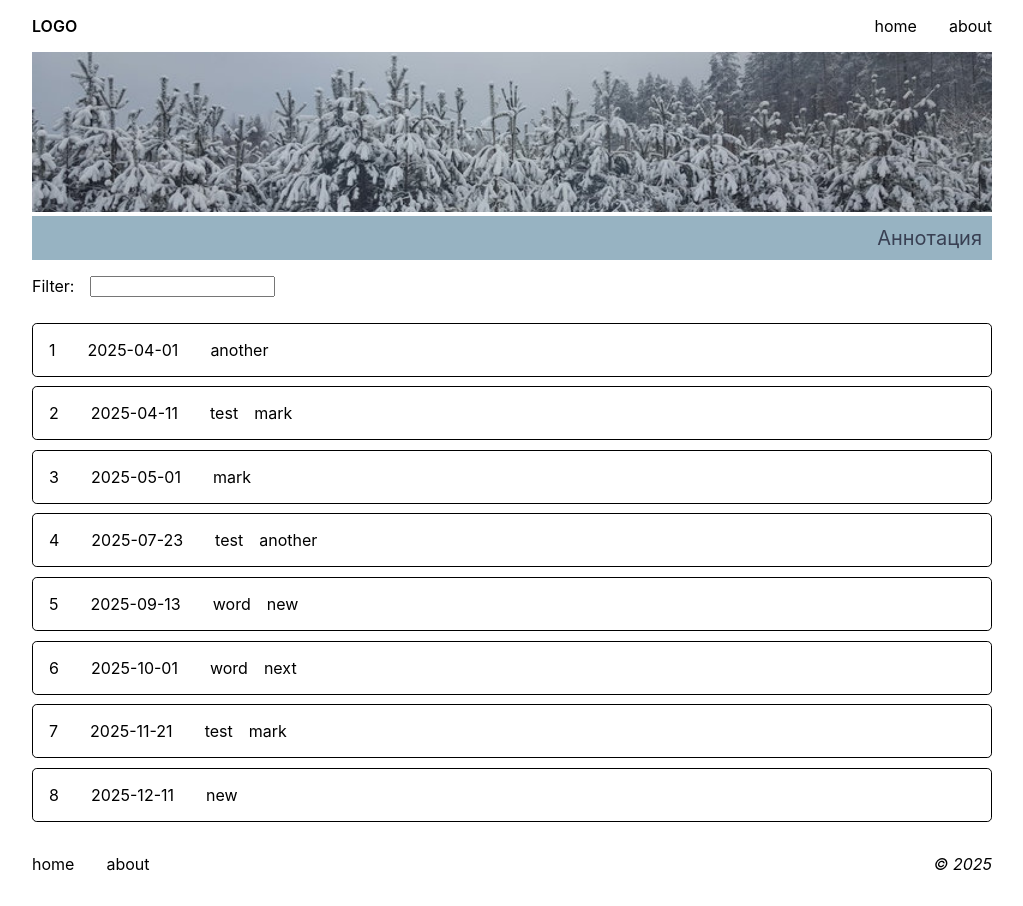
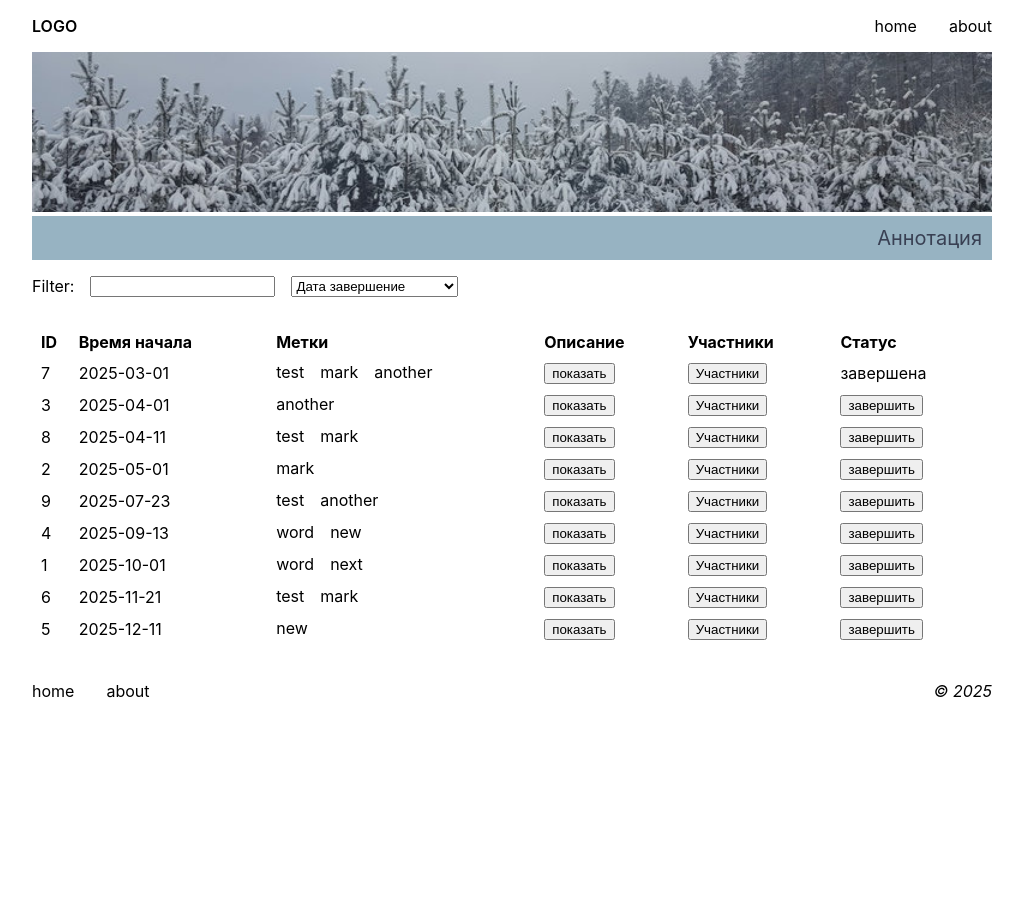
Before and after one commit to shustrya/todo-list, a React (Create React App) app: page / in a window 1280 px wide. Shown: the whole page, without its empty margins (128-1151 px from the left). After the commit the page ends 800 px from the top, so only its background shows below. Built offline with nearby package versions, Linux system fonts and the light colour scheme.

Commit message:
Lesson 7

```diff
--- a/src/components/tasks/description/Description.js
+++ b/src/components/tasks/description/Description.js
@@ -2,8 +2,10 @@ import descriptionStyle from './description.module.css';
 
 export default function description({description}) {
   return (
-    <div className={descriptionStyle.container}>
-      {description}
-    </div>
+          <tr>
+            <td></td>
+            <td className={descriptionStyle.row} colSpan="4">{description}</td>
+            <td></td>
+        </tr>
   );
 }
--- a/src/components/tasks/description/description.module.css
+++ b/src/components/tasks/description/description.module.css
@@ -1,4 +1,4 @@
-.container {
-  padding: 0 1rem 1rem 1rem;
-  text-align: end;
+.row {
+  padding: 0.5rem 0;
+  text-align: start;
 }
--- /dev/null
+++ b/src/components/tasks/edit/Edit.js
@@ -0,0 +1,38 @@
+import { useRef } from "react";
+
+export default function Edit({users, onEdit, onDelete}) {
+
+  const inputRef = useRef();
+
+  function handleNewName() {
+    const value = String(inputRef.current.value).trim();
+
+
+    if(value) {
+      onEdit(value);
+      inputRef.current.value = '';
+    }
+  }
+
+  return (
+    <tr>
+      <td colSpan="4"></td>
+      <td>
+        <div>
+          {users.map((n,i) => <div key={i}><span>{n}</span>
+          <button onClick={() => onDelete(n)}>Х</button>
+        </div>
+        )}
+        </div>
+        <div>
+          <input style={{
+            width: "45px"
+          }} type="text"
+          ref={inputRef}/>
+          <button onClick={handleNewName}>+</button>
+        </div>
+      </td>
+      <td></td>
+  </tr>
+);
+}
--- a/src/components/tasks/list/TasksList.js
+++ b/src/components/tasks/list/TasksList.js
@@ -1,24 +1,37 @@
 import { Tasks } from '../../../tasks';
 import Task from '../task/Task';
-import Description from '../description/Description';
 import tasksStyle from './taskslist.module.css';
 import { useState } from 'react';
+import Edit from '../edit/Edit';
 
 export default function TasksList() {
   const [ marksFilter, setMarksFilter ] = useState('');
+  const [ sortFilter, setSortFilter] = useState('finish_by');
+  const [ tasksState, setTasksState] = useState(Tasks);
+  const selectOptions = [
+    { name: 'finish_by', title: 'Дата завершение'},
+    { name: 'created_at', title: 'Дата создания'},
+    { name: 'users', title: 'Количество участников'}
+  ];
 
-  const tasks = Tasks.filter( task => !task.finished )
+  const tasks = tasksState
               .filter( mark => {
                 if( !!marksFilter ) {
                   return mark.marks.some( x => x.includes(marksFilter));
                 }
-                return mark;
+                return true;
               })
-              .sort((a,b) =>  new Date(a.finish_by) - new Date(b.finish_by))
+              .sort((a,b) =>  {
+                  if(sortFilter === 'users') {
+                    return b.users.length - a.users.length;
+                  }
+
+                  return new Date(a[sortFilter]) - new Date(b[sortFilter]);
+              })
               .map((y,idx)=> ({...y, n:idx+1}))
               .map(x => {
-                return (<Task key={x.id} taskData={x}>
-                  <Description description={x.description}/>
+                return (<Task key={x.id} taskData={x} onFinish={() => handleFinished(x.id)}>
+                  <Edit users={x.users} onDelete={(name) => handleDelUsers(name, x.id)} onEdit={(name) => handleAddUsers(name, x.id)}/>
                 </Task>);
               });
 
@@ -27,13 +40,76 @@ export default function TasksList() {
     setMarksFilter(value);
   }
 
+  function handleFinished(id) {
+    const result = tasksState.map( x => {
+      if(x.id === id) {
+        x.finished = true;
+      }
+
+      return x;
+    });
+
+    setTasksState(result);
+  };
+
+  function handleSort(event) {
+    const value = event.target.value;
+    setSortFilter(value);
+  }
+
+  function handleAddUsers(name, id) {
+    if(name) {
+      const result = tasksState.map( t => {
+        if(t.id === id) {
+          t.users.push(name);
+
+        }
+        return t;
+      });
+
+      setTasksState(result);
+    }
+  }
+
+  function handleDelUsers(name, id) {
+    const result = tasksState.map((t) => {
+      if(t.id === id) {
+        const ne = t.users.filter(x => x !== name);
+        t.users = ne;
+      }
+
+      return t;
+    });
+
+    setTasksState(result);
+  }
+
   return (
       <div className={tasksStyle.container}>
         <div className={tasksStyle.filters}>
           <label>Filter:</label>
           <input onChange={(event) => handleInput(event)}/>
+          <select value={sortFilter} onChange={handleSort}>
+            { selectOptions.map( (item, idx) => (<option key={idx} value={item.name}>{item.title}</option>)) }
+          </select>
         </div>
-        {tasks}
+
+        <table className={tasksStyle.table}>
+          <thead>
+            <tr>
+              <th>ID</th>
+              <th>Время начала</th>
+              <th>Метки</th>
+              <th>Описание</th>
+              <th>Участники</th>
+              <th>Статус</th>
+            </tr>
+          </thead>
+          <tbody>
+            {tasks}
+          </tbody>
+        </table>
+
       </div>
   );
 }
--- a/src/components/tasks/list/taskslist.module.css
+++ b/src/components/tasks/list/taskslist.module.css
@@ -2,6 +2,14 @@
   display: flex;
   flex-direction: column;
   gap: .6rem;
+}
+
+.table {
+  border-spacing: 0.5rem;
+}
+
+.table > thead > tr > th {
+  text-align: start;
 }
 
 .filters {
--- a/src/components/tasks/task/Task.js
+++ b/src/components/tasks/task/Task.js
@@ -1,8 +1,10 @@
 import { useState } from 'react';
 import taskStyle  from './task.module.css';
+import Description from '../description/Description';
 
-export default function Task({taskData, children}) {
+export default function Task({taskData, onFinish, children}) {
   const [isDescription, setIsDescription] = useState(false);
+  const [isUsers, setIsUsers] = useState(false);
 
   const marks = taskData.marks.map((m,i) => <div key={i}>{m}</div>);
 
@@ -10,22 +12,27 @@ export default function Task({taskData, children}) {
     setIsDescription(!isDescription);
   }
 
+  function handleUsersClick() {
+    setIsUsers(!isUsers);
+  }
+
+  function handleFinishClick(id) {
+    onFinish(id);
+  }
+
   return (
-    <div className={taskStyle.container}>
-      <div
-        key={taskData.id}
-        style={{
-          display: "flex",
-          padding: "1rem",
-          gap: "2rem"
-        }}
-        onClick={handleTaskClick}
-      >
-        <div>{taskData.n}</div>
-        <div>{taskData.finish_by}</div>
-        <div className={taskStyle.marks}>{marks}</div>
-      </div>
-      { isDescription ? children : null }
-    </div>
+    <>
+      <tr>
+          <td>{taskData.id}</td>
+          <td>{taskData.finish_by}</td>
+          <td className={taskStyle.marks}>{marks}</td>
+          <td><button onClick={handleTaskClick}>показать</button></td>
+          <td><button onClick={handleUsersClick}>Участники</button></td>
+          <td>{ taskData.finished ? <span>завершена</span> : <button onClick={() => handleFinishClick(taskData.id)}>завершить</button> }
+          </td>
+      </tr>
+      { isDescription ? <Description description={taskData.description}/> : null }
+      { isUsers ? children : null }
+    </>
   );
 }
--- a/src/components/tasks/task/task.module.css
+++ b/src/components/tasks/task/task.module.css
@@ -1,8 +1,6 @@
 .container {
   border-radius: 0.3rem;
   border: 1px solid black;
-  cursor: pointer;
-  user-select: none;
 }
 .marks {
   display: flex;
--- a/src/tasks.js
+++ b/src/tasks.js
@@ -1,11 +1,11 @@
 export const Tasks = [
-  { id: 6, created_at: '2025-01-25', finish_by: '2025-11-21', marks: ['test', 'mark'], description: 'Full description', users: [1,3,5], finished: false },
-  { id: 2, created_at: '2025-01-25', finish_by: '2025-05-01', marks: ['mark'], description: 'Full description', users: [1,3,5], finished: false },
-  { id: 3, created_at: '2025-01-25', finish_by: '2025-04-01', marks: ['another'], description: 'Full description', users: [1,3,5], finished: false },
-  { id: 9, created_at: '2025-01-25', finish_by: '2025-07-23', marks: ['test', 'another'], description: 'Full description', users: [1,3,5], finished: false },
-  { id: 5, created_at: '2025-01-25', finish_by: '2025-12-11', marks: ['new'], description: 'Full description', users: [1,3,5], finished: false },
-  { id: 7, created_at: '2025-01-25', finish_by: '2025-03-01', marks: ['test', 'mark', 'another'], description: 'Full description', users: [1,3,5], finished: true },
-  { id: 8, created_at: '2025-01-25', finish_by: '2025-04-11', marks: ['test', 'mark'], description: 'Full description', users: [1,3,5], finished: false },
-  { id: 1, created_at: '2025-01-25', finish_by: '2025-10-01', marks: ['word', 'next'], description: 'Full description', users: [1,3,5], finished: false },
-  { id: 4, created_at: '2025-01-25', finish_by: '2025-09-13', marks: ['word', 'new'], description: 'Full description', users: [1,3,5], finished: false }
+  { id: 6, created_at: '2025-01-25', finish_by: '2025-11-21', marks: ['test', 'mark'], description: 'Full description', users: ['user1','user3','user5'], finished: false },
+  { id: 2, created_at: '2025-01-25', finish_by: '2025-05-01', marks: ['mark'], description: 'Full description', users: ['u1','usr3','uu5'], finished: false },
+  { id: 3, created_at: '2025-01-25', finish_by: '2025-04-01', marks: ['another'], description: 'Full description', users: ['uesr1','user3'], finished: false },
+  { id: 9, created_at: '2025-01-25', finish_by: '2025-07-23', marks: ['test', 'another'], description: 'Full description', users: ['1','3'], finished: false },
+  { id: 5, created_at: '2025-01-25', finish_by: '2025-12-11', marks: ['new'], description: 'Full description', users: ['1','3','5'], finished: false },
+  { id: 7, created_at: '2025-01-25', finish_by: '2025-03-01', marks: ['test', 'mark', 'another'], description: 'Full description', users: ['1','3','5'], finished: true },
+  { id: 8, created_at: '2025-01-25', finish_by: '2025-04-11', marks: ['test', 'mark'], description: 'Full description', users: ['3','5'], finished: false },
+  { id: 1, created_at: '2025-01-25', finish_by: '2025-10-01', marks: ['word', 'next'], description: 'Full description', users: ['1','5'], finished: false },
+  { id: 4, created_at: '2025-01-25', finish_by: '2025-09-13', marks: ['word', 'new'], description: 'Full description', users: ['1'], finished: false }
 ];
```
